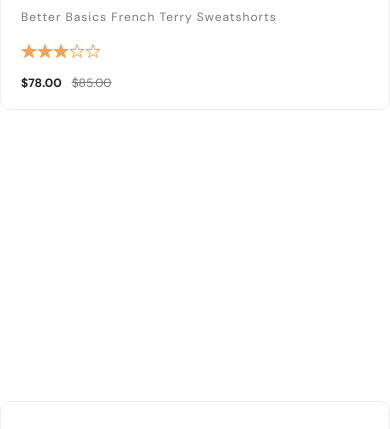
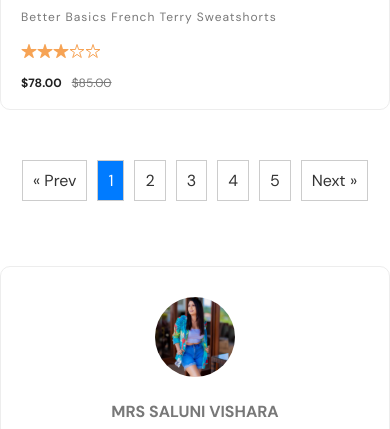
Before and after one commit to BhathiyaPrasad/E-Commerce-Store-With-MenuPage, a plain HTML site: page index.html in a window 390 px wide. Shown: the part 8596-9025 px from the top of the page. Drawn offline with nearby package versions, Linux system fonts and the light colour scheme; files whose address does not match are found by name; a web font is replaced by a local one.

Commit message:
testing Categorie section and pagination

```diff
--- a/styles.css
+++ b/styles.css
@@ -1724,3 +1724,55 @@ footer {
 .menu-btn.open .bar:nth-child(3) {
   transform: translateY(-5px) rotate(-45deg);
 }
+.pagination {
+            display: flex;
+            justify-content: center;
+            list-style: none;
+            padding: 0;
+            margin-top: 20px; /* Add some space between content and pagination */
+        }
+        .pagination li {
+            margin: 0 5px;
+        }
+        .pagination li a {
+            text-decoration: none;
+            padding: 5px 10px;
+            border: 1px solid #ccc;
+            color: #333;
+            display: inline-block; /* Ensure each pagination link is displayed in a block */
+        }
+        .pagination li a:hover {
+            background-color: #f0f0f0;
+        }
+        .pagination .active a {
+            background-color: #007bff;
+            color: #fff;
+        }
+
+        /* Make pagination responsive */
+        @media only screen and (max-width: 600px) {
+            .pagination {
+                flex-wrap: wrap; /* Allow pagination items to wrap on smaller screens */
+            }
+            .pagination li {
+                margin: 5px; /* Add some spacing between pagination items */
+            }
+        }
+
+        .categories {
+          list-style: none;
+          padding: 0;
+          text-align: center;
+        }
+        .categories li {
+          display: inline-block;
+          margin-right: 10px;
+          cursor: pointer;
+          text-align: center;
+          padding-top: 20px;
+          font-size: larger;
+          color: black;
+        }
+        .categories li.active {
+          font-weight: bold;
+        }
```
